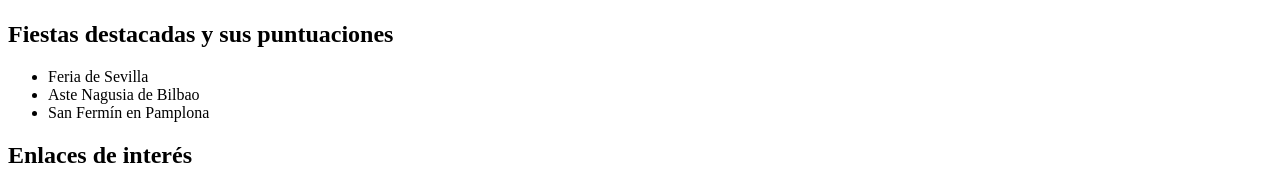
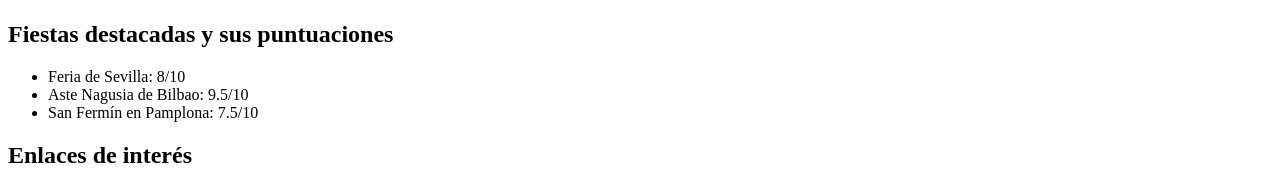
Before and after one commit to odincarballido-byte/Reconocimiento-de-Elementos-en-el-Desarrollo-de-un-Programa-Inform-tico, a plain HTML site: page Proyecto/IMG/index.html in a window 1280 px wide. Shown: the part 441-613 px from the top of the page. Drawn offline with Linux system fonts and the light colour scheme.

Commit message:
feat(proyecto): show festival ratings

```diff
--- a/Proyecto/IMG/index.html
+++ b/Proyecto/IMG/index.html
@@ -20,9 +20,9 @@
 
   <h2>Fiestas destacadas y sus puntuaciones</h2>
   <ul>
-    <li>Feria de Sevilla</li>
-    <li>Aste Nagusia de Bilbao</li>
-    <li>San Fermín en Pamplona</li>
+    <li>Feria de Sevilla: 8/10</li>
+    <li>Aste Nagusia de Bilbao: 9.5/10</li>
+    <li>San Fermín en Pamplona: 7.5/10</li>
   </ul>
 
   <h2>Enlaces de interés</h2>
```
